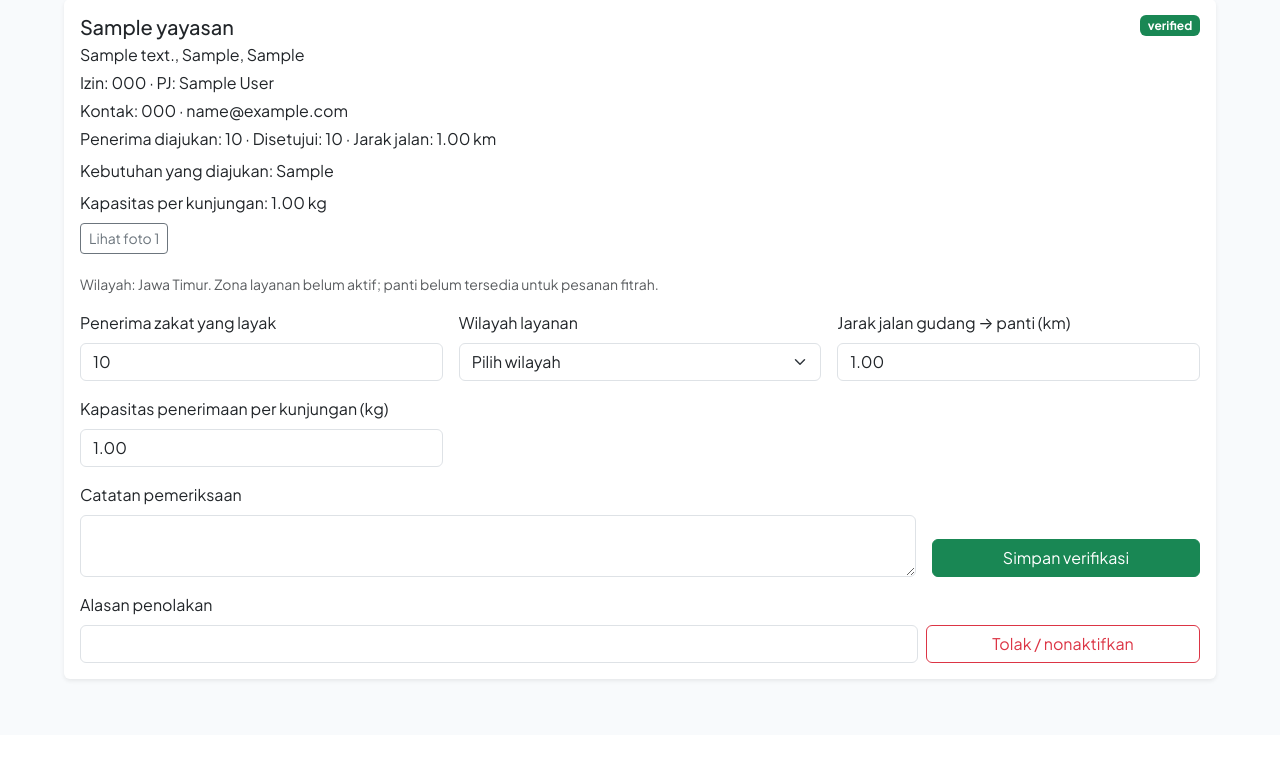
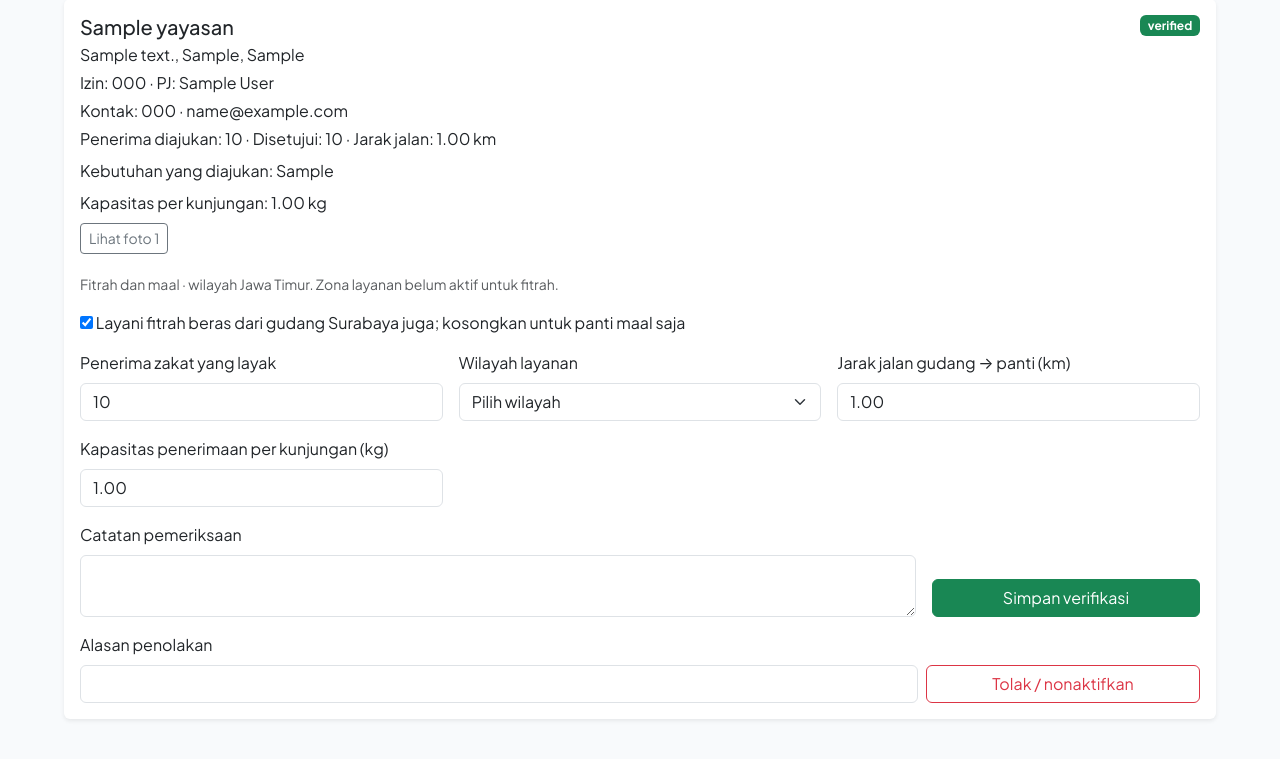
Before and after one commit to Noyelz/basdat_kelompok_i_2026, a Laravel app: page /panitia/panti in a window 1280 px wide. Shown: the part 231-990 px from the top of the page. Before the commit the page ends 913 px from the top, so only its background shows below. Run offline with Laravel 12, Linux system fonts and the light colour scheme; a user stored in the database is signed in; data comes from the database, SQL or seed files in the repository; tables that the repository leaves empty hold one stand-in row (values such as "Sample post").

Commit message:
fix: allow verified maal-only panti outside rice delivery zones

```diff
--- a/app/Http/Controllers/PantiVerificationController.php
+++ b/app/Http/Controllers/PantiVerificationController.php
@@ -42,9 +42,10 @@ class PantiVerificationController extends Controller
         $data = $request->validate([
             'hasil' => ['required', Rule::in(['verified', 'rejected'])],
             'jumlah_mustahik_layak' => ['required_if:hasil,verified', 'nullable', 'integer', 'min:1'],
-            'wilayah_layanan_id' => ['required_if:hasil,verified', 'nullable', 'integer', Rule::exists('wilayah_layanan', 'id')],
-            'jarak_jalan_km' => ['required_if:hasil,verified', 'nullable', 'numeric', 'min:0.01', 'max:99999999.99'],
-            'kapasitas_penerimaan_kg' => ['required_if:hasil,verified', 'nullable', 'decimal:0,2', 'gt:0', 'max:9999999999.99'],
+            'fitrah_aktif' => ['required_if:hasil,verified', 'nullable', 'boolean'],
+            'wilayah_layanan_id' => ['required_if:fitrah_aktif,1', 'nullable', 'integer', Rule::exists('wilayah_layanan', 'id')],
+            'jarak_jalan_km' => ['required_if:fitrah_aktif,1', 'nullable', 'numeric', 'min:0.01', 'max:99999999.99'],
+            'kapasitas_penerimaan_kg' => ['required_if:fitrah_aktif,1', 'nullable', 'decimal:0,2', 'gt:0', 'max:9999999999.99'],
             'catatan' => ['required_if:hasil,rejected', 'nullable', 'string', 'max:2000'],
         ]);
 
@@ -53,6 +54,7 @@ class PantiVerificationController extends Controller
             abort_unless($panti, 404);
 
             $terverifikasi = $data['hasil'] === 'verified';
+            $fitrah = $terverifikasi && (bool) ($data['fitrah_aktif'] ?? false);
             if (! $terverifikasi) {
                 $pesananTerbuka = DB::table('transaksi_zakat')
                     ->where('yayasan_id', $id)
@@ -63,6 +65,8 @@ class PantiVerificationController extends Controller
             }
             if ($terverifikasi) {
                 abort_if($data['jumlah_mustahik_layak'] > $panti->jumlah_mustahik_diajukan || ! $panti->kebutuhan_saat_ini, 422, 'Jumlah yang disetujui tidak boleh melebihi yang diajukan dan kebutuhan PJ harus terisi.');
+            }
+            if ($fitrah) {
                 $wilayah = DB::table('wilayah_layanan')
                     ->join('gudang', 'gudang.id', '=', 'wilayah_layanan.gudang_id')
                     ->where('wilayah_layanan.id', $data['wilayah_layanan_id'])
@@ -76,9 +80,9 @@ class PantiVerificationController extends Controller
                 'status_verif' => $data['hasil'],
                 'is_active' => $terverifikasi,
                 'jumlah_mustahik_layak' => $terverifikasi ? $data['jumlah_mustahik_layak'] : 0,
-                'wilayah_layanan_id' => $terverifikasi ? $data['wilayah_layanan_id'] : null,
-                'jarak_jalan_km' => $terverifikasi ? $data['jarak_jalan_km'] : null,
-                'kapasitas_penerimaan_kg' => $terverifikasi ? $data['kapasitas_penerimaan_kg'] : null,
+                'wilayah_layanan_id' => $fitrah ? $data['wilayah_layanan_id'] : null,
+                'jarak_jalan_km' => $fitrah ? $data['jarak_jalan_km'] : null,
+                'kapasitas_penerimaan_kg' => $fitrah ? $data['kapasitas_penerimaan_kg'] : null,
                 'updated_at' => now(),
             ]);
 
@@ -88,7 +92,7 @@ class PantiVerificationController extends Controller
                 'hasil' => $data['hasil'],
                 'jumlah_mustahik_layak' => $terverifikasi ? $data['jumlah_mustahik_layak'] : 0,
                 'catatan' => $data['catatan'] ?? null,
-                'kapasitas_penerimaan_kg' => $terverifikasi ? $data['kapasitas_penerimaan_kg'] : null,
+                'kapasitas_penerimaan_kg' => $fitrah ? $data['kapasitas_penerimaan_kg'] : null,
                 'kebutuhan_snapshot' => $panti->kebutuhan_saat_ini,
                 'diperiksa_at' => now(),
                 'created_at' => now(),
--- a/resources/views/panitia/panti.blade.php
+++ b/resources/views/panitia/panti.blade.php
@@ -27,20 +27,21 @@
             </div>
 
             @if ($item->status_verif === 'verified')
-                <p class="small text-muted">Wilayah: {{ $item->nama_wilayah ?? 'belum ada' }}. {{ $item->wilayah_aktif ? 'Zona layanan aktif.' : 'Zona layanan belum aktif; panti belum tersedia untuk pesanan fitrah.' }}</p>
+                <p class="small text-muted">{{ $item->wilayah_layanan_id ? 'Fitrah dan maal · wilayah ' . $item->nama_wilayah . '. ' . ($item->wilayah_aktif ? 'Zona layanan aktif.' : 'Zona layanan belum aktif untuk fitrah.') : 'Maal saja; panti tidak tampil untuk pesanan beras fitrah.' }}</p>
             @endif
 
             <form method="POST" action="{{ route('panitia.panti.update', $item->id) }}" class="row g-3 mb-3">
                 @csrf
                 @method('PATCH')
                 <input type="hidden" name="hasil" value="verified">
+                <div class="col-12"><input type="hidden" name="fitrah_aktif" value="0"><label><input type="checkbox" name="fitrah_aktif" value="1" @checked($item->wilayah_layanan_id)> Layani fitrah beras dari gudang Surabaya juga; kosongkan untuk panti maal saja</label></div>
                 <div class="col-md-4">
                     <label class="form-label">Penerima zakat yang layak</label>
                     <input type="number" min="1" name="jumlah_mustahik_layak" class="form-control" value="{{ $item->jumlah_mustahik_layak ?: '' }}" required>
                 </div>
                 <div class="col-md-4">
                     <label class="form-label">Wilayah layanan</label>
-                    <select name="wilayah_layanan_id" class="form-select" required>
+                    <select name="wilayah_layanan_id" class="form-select">
                         <option value="">Pilih wilayah</option>
                         @foreach ($wilayah->where('provinsi', $item->provinsi) as $zona)
                             <option value="{{ $zona->id }}" @selected($item->wilayah_layanan_id == $zona->id)>{{ $zona->provinsi }} {{ $zona->is_active ? '(aktif)' : '(belum aktif)' }}</option>
@@ -49,9 +50,9 @@
                 </div>
                 <div class="col-md-4">
                     <label class="form-label">Jarak jalan gudang → panti (km)</label>
-                    <input type="number" min="0.01" step="0.01" name="jarak_jalan_km" class="form-control" value="{{ $item->jarak_jalan_km }}" required>
+                    <input type="number" min="0.01" step="0.01" name="jarak_jalan_km" class="form-control" value="{{ $item->jarak_jalan_km }}">
                 </div>
-                <div class="col-md-4"><label class="form-label">Kapasitas penerimaan per kunjungan (kg)</label><input type="number" min="0.01" step="0.01" name="kapasitas_penerimaan_kg" class="form-control" value="{{ $item->kapasitas_penerimaan_kg }}" required></div>
+                <div class="col-md-4"><label class="form-label">Kapasitas penerimaan per kunjungan (kg)</label><input type="number" min="0.01" step="0.01" name="kapasitas_penerimaan_kg" class="form-control" value="{{ $item->kapasitas_penerimaan_kg }}"></div>
                 <div class="col-md-9"><label class="form-label">Catatan pemeriksaan</label><textarea name="catatan" class="form-control" rows="2" maxlength="2000"></textarea></div>
                 <div class="col-md-3 d-flex align-items-end"><button type="submit" class="btn btn-success w-100">Simpan verifikasi</button></div>
             </form>
```
Also changed, not shown: !wajib_baca.md (+1 -1 lines).
